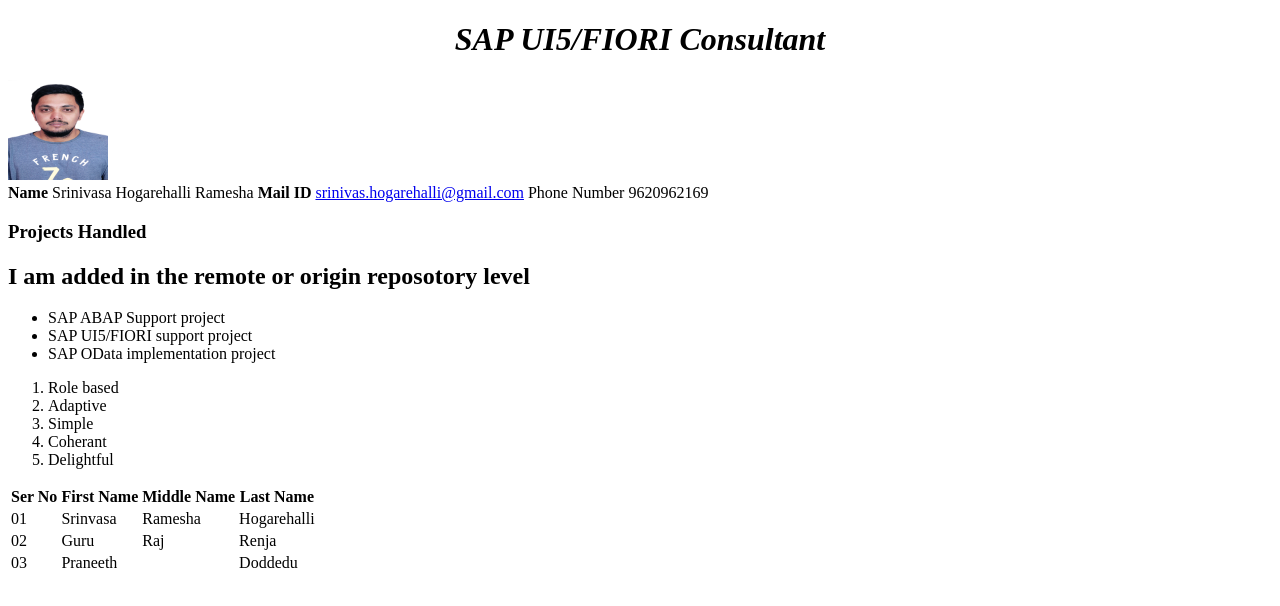
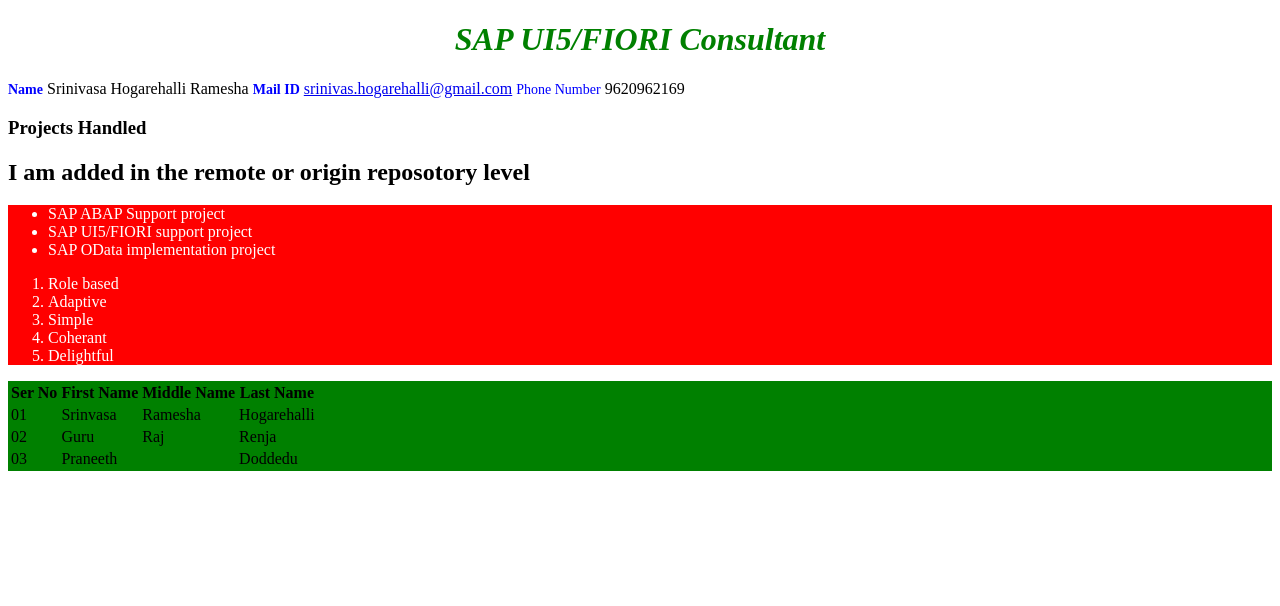
Before and after one commit to gowdaui5/basicHtmlCheck, a plain HTML site: page index.html in a window 1280 px wide. Drawn offline with Linux system fonts and the light colour scheme.

Commit message:
removed image tag

```diff
--- a/index.html
+++ b/index.html
@@ -3,17 +3,24 @@
 	<head>
 		<meta author="Srinivas">
 		<style>
-			label : {
+			label  {
 				color:blue;
 				font-size:14px;
+			}
+			.liCss {
+				color:white;
+				background-color:red;
+			}
+			#idHead {
+				color:green;
+			}
+			#idLi {
+				background-color:green;
 			}
 		</style>
 	</head>
 	<body>
-		<h1 style="text-align:center"><em>SAP UI5/FIORI Consultant</em></h1>
-		<a href="https://github.com/gowdaui5/basicHtmlCheck">
-			<img src="CYLP5160.JPG" style="width:100px; height:100px;">
-		</a>
+		<h1 id="idHead" style="text-align:center"><em>SAP UI5/FIORI Consultant</em></h1>
 		<div>
 		<label><b>Name</b></label>
 		<text>Srinivasa Hogarehalli Ramesha</text>
@@ -25,7 +32,7 @@
 		<h3>Projects Handled</h3>
 		<h2>I am added in the remote or origin reposotory level</h2>
 
-		<div>
+		<div class="liCss">
 		<ul>
 			<li>SAP ABAP Support project</li>
 			<li>SAP UI5/FIORI support project</li>
@@ -41,7 +48,7 @@
 		</ol>
 
 		</div>
-		<div>
+		<div id="idLi">
 			<table>
 				<tr>
 					<th>Ser No</th>
```
